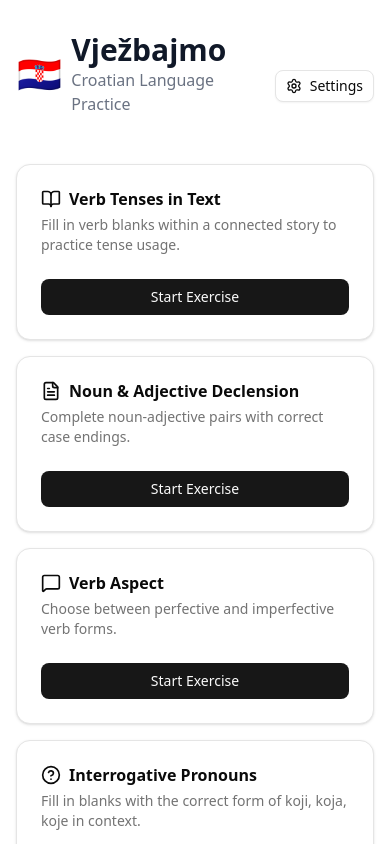
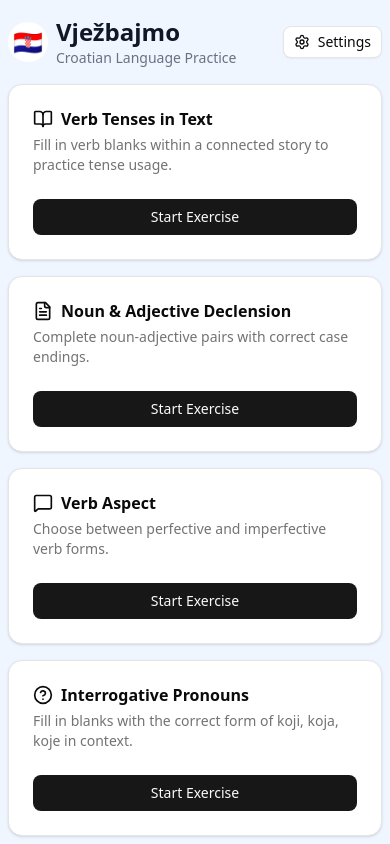
Before and after one commit to arielbk/vjezbajmo, a Next.js app: page / in a window 390 px wide. Shown: the top 844 px of the page. Built offline with nearby package versions, Linux system fonts and the light colour scheme.

Commit message:
fix: adjust mobile exercise widths

```diff
--- a/src/app/globals.css
+++ b/src/app/globals.css
@@ -116,7 +116,24 @@
   * {
     @apply border-border outline-ring/50;
   }
+  html {
+    @apply bg-blue-50;
+  }
   body {
-    @apply bg-background text-foreground;
+    @apply bg-blue-50;
+    @apply text-foreground;
   }
 }
+
+/* Safari mobile theme color */
+@media (prefers-color-scheme: light) {
+  :root {
+    color-scheme: light;
+  }
+}
+
+@media (prefers-color-scheme: dark) {
+  :root {
+    color-scheme: dark;
+  }
+}
--- a/src/app/layout.tsx
+++ b/src/app/layout.tsx
@@ -16,6 +16,7 @@ export const metadata: Metadata = {
   title: "Vježbajmo Hrvatski - Croatian Grammar Practice",
   description: "Practice Croatian grammar with dynamic exercises",
   viewport: "width=device-width, initial-scale=1",
+  themeColor: "#eff6ff", // blue-50 for Safari status bar
 };
 
 export default function RootLayout({
--- a/src/components/ParagraphExercise.tsx
+++ b/src/components/ParagraphExercise.tsx
@@ -137,7 +137,9 @@ export function ParagraphExercise({ exerciseSet, exerciseType, onComplete, onBac
   };
 
   const renderParagraphWithInputs = () => {
-    const paragraphParts = exerciseSet.paragraph.split(/___\d+___/);
+    // Remove the bracketed base forms from the paragraph since we show them in input placeholders
+    const cleanParagraph = exerciseSet.paragraph.replace(/\s*\([^)]+\)/g, '');
+    const paragraphParts = cleanParagraph.split(/___\d+___/);
     const inputs: React.ReactElement[] = [];
 
     exerciseSet.questions.forEach((question, index) => {
@@ -153,8 +155,8 @@ export function ParagraphExercise({ exerciseSet, exerciseType, onComplete, onBac
             value={answers[question.id] || ""}
             onChange={(e) => handleAnswerChange(question.id, e.target.value)}
             onKeyDown={(e) => handleKeyDown(e, index)}
-            className={`inline-block w-28 sm:w-32 text-center ${getInputStyling(results[question.id])}`}
-            placeholder={`(${question.baseForm})`}
+            className={`inline-block w-20 sm:w-28 lg:w-32 text-center ${getInputStyling(results[question.id])}`}
+            placeholder={question.baseForm}
             disabled={hasChecked}
           />
           {hasResult && <span className="ml-1">{getResultIcon(results[question.id])}</span>}
@@ -170,7 +172,7 @@ export function ParagraphExercise({ exerciseSet, exerciseType, onComplete, onBac
       }
     }
 
-    return <div className="text-base sm:text-lg leading-relaxed">{result}</div>;
+    return <div className="text-sm sm:text-base lg:text-lg leading-relaxed">{result}</div>;
   };
 
   const correctAnswers = Object.values(results).filter((r) => r.correct).length;
@@ -185,25 +187,25 @@ export function ParagraphExercise({ exerciseSet, exerciseType, onComplete, onBac
         <Progress value={progress} className="w-full h-1 rounded-none border-none bg-transparent" />
       </div>
 
-      <div className="max-w-4xl mx-auto space-y-6 pt-4">
+      <div className="max-w-4xl mx-auto space-y-4 sm:space-y-6 pt-4 px-2 sm:px-4">
         <div className="flex items-center justify-between">
           <Button variant="outline" onClick={onBack}>
             <ArrowLeft className="h-4 w-4 mr-2" />
             Back to Selection
           </Button>
           {hasChecked && (
-            <div className="text-sm text-muted-foreground">
+            <div className="text-xs sm:text-sm text-muted-foreground">
               Score: {correctAnswers}/{totalQuestions} ({Math.round(progress)}%)
             </div>
           )}
         </div>
 
-        <Card>
-          <CardHeader>
-            <CardTitle className="text-xl sm:text-2xl">{title}</CardTitle>
+        <Card className="mx-0 sm:mx-auto">
+          <CardHeader className="pb-3 sm:pb-6">
+            <CardTitle className="text-lg sm:text-xl lg:text-2xl">{title}</CardTitle>
           </CardHeader>
-          <CardContent className="space-y-4 sm:space-y-6">
-            <div className="bg-muted/30 p-4 sm:p-6 rounded-lg">{renderParagraphWithInputs()}</div>
+          <CardContent className="space-y-3 sm:space-y-6 px-3 sm:px-6">
+            <div className="bg-muted/30 p-3 sm:p-6 rounded-lg">{renderParagraphWithInputs()}</div>
 
             {!hasChecked ? (
               <div className="text-center">
@@ -230,7 +232,7 @@ export function ParagraphExercise({ exerciseSet, exerciseType, onComplete, onBac
                     if (!result) return null;
 
                     return (
-                      <div key={question.id} className="border rounded-lg p-3">
+                      <div key={question.id} className="border rounded-lg p-2 sm:p-3">
                         <div className="flex items-start gap-2">
                           <span className="font-medium text-sm flex-shrink-0 min-w-[1.5rem] sm:min-w-[2rem]">
                             #{index + 1}
--- a/src/components/SentenceExercise.tsx
+++ b/src/components/SentenceExercise.tsx
@@ -122,14 +122,14 @@ export function SentenceExercise({ exerciseSet, exerciseType, onComplete, onBack
     const userAnswer = answers[exercise.id] || "";
 
     return (
-      <div className="text-base sm:text-lg leading-relaxed">
+      <div className="text-sm sm:text-base lg:text-lg leading-relaxed">
         <span>{parts[0]}</span>
-        <span className="inline-block mx-1">
+        <span className="inline-block mx-0.5 sm:mx-1">
           <Input
             type="text"
             value={userAnswer}
             onChange={(e) => handleAnswerChange(exercise.id, e.target.value)}
-            className={`inline-block w-32 sm:w-40 text-center ${getInputStyling(result)}`}
+            className={`inline-block w-24 sm:w-32 lg:w-40 text-center ${getInputStyling(result)}`}
             placeholder="Your answer"
             disabled={hasChecked}
           />
@@ -137,7 +137,7 @@ export function SentenceExercise({ exerciseSet, exerciseType, onComplete, onBack
         </span>
         <span>{parts[1] || ""}</span>
         {result && result.correct && result.diacriticWarning && (
-          <div className="mt-1 text-sm text-yellow-700 bg-yellow-50 p-2 rounded">
+          <div className="mt-1 text-sm text-yellow-700 bg-yellow-50 p-1.5 sm:p-2 rounded">
             <AlertTriangle className="h-4 w-4 inline mr-1" />
             Correct! Remember to use proper diacritics: <strong>{result.matchedAnswer}</strong>
           </div>
@@ -158,36 +158,36 @@ export function SentenceExercise({ exerciseSet, exerciseType, onComplete, onBack
         <Progress value={progress} className="w-full h-1 rounded-none border-none bg-transparent" />
       </div>
 
-      <div className="max-w-4xl mx-auto space-y-6 pt-4">
+      <div className="max-w-4xl mx-auto space-y-4 sm:space-y-6 pt-4 px-2 sm:px-4">
         <div className="flex items-center justify-between">
           <Button variant="outline" onClick={onBack}>
             <ArrowLeft className="h-4 w-4 mr-2" />
             Back to Selection
           </Button>
           {hasChecked && (
-            <div className="text-sm text-muted-foreground">
+            <div className="text-xs sm:text-sm text-muted-foreground">
               Final Score: {correctAnswers}/{exercises.length} ({Math.round((correctAnswers / exercises.length) * 100)}
               %)
             </div>
           )}
         </div>
 
-        <Card>
-          <CardHeader>
-            <CardTitle className="text-xl sm:text-2xl">{title}</CardTitle>
+        <Card className="mx-0 sm:mx-auto">
+          <CardHeader className="pb-3 sm:pb-6">
+            <CardTitle className="text-lg sm:text-xl lg:text-2xl">{title}</CardTitle>
           </CardHeader>
-          <CardContent className="space-y-6 sm:space-y-8">
+          <CardContent className="space-y-4 sm:space-y-8 px-3 sm:px-6">
             {exercises.map((exercise, index) => (
-              <div key={exercise.id} className="space-y-3 sm:space-y-4">
+              <div key={exercise.id} className="space-y-2 sm:space-y-4">
                 <div className="flex items-start gap-2 sm:gap-3">
-                  <span className="text-sm font-medium text-muted-foreground mt-1 min-w-[1.5rem] sm:min-w-[2rem] flex-shrink-0">
+                  <span className="text-sm font-medium text-muted-foreground mt-1 min-w-[1.2rem] sm:min-w-[2rem] flex-shrink-0">
                     {index + 1}.
                   </span>
                   <div className="flex-1 min-w-0">
-                    <div className="bg-muted/30 p-3 sm:p-4 rounded-lg">{renderSentenceWithInput(exercise)}</div>
+                    <div className="bg-muted/30 p-2 sm:p-4 rounded-lg">{renderSentenceWithInput(exercise)}</div>
 
                     {hasChecked && results[exercise.id] && (
-                      <div className="mt-3 border rounded-lg p-3">
+                      <div className="mt-2 sm:mt-3 border rounded-lg p-2 sm:p-3">
                         <div className="flex items-start gap-2">
                           {results[exercise.id].correct ? (
                             <Check className="h-5 w-5 text-green-600 mt-0.5" />
--- a/src/components/VjezbajmoApp.tsx
+++ b/src/components/VjezbajmoApp.tsx
@@ -156,14 +156,14 @@ export function VjezbajmoApp() {
 
   return (
     <div className="min-h-screen">
-      <div className="container mx-auto px-4 py-8">
+      <div className="container mx-auto px-2 sm:px-4 py-4 sm:py-8">
         {/* Header with app title and settings */}
-        <div className="flex items-center justify-between mb-6">
-          <div className="flex items-center justify-between mb-6">
-            <span className="mr-2 rounded-full bg-white inline-grid place-items-center w-12 h-12 text-4xl">🇭🇷</span>
+        <div className="flex items-center justify-between mb-4 sm:mb-6">
+          <div className="flex items-center gap-2 sm:gap-3">
+            <span className="rounded-full bg-white inline-grid place-items-center w-10 h-10 sm:w-12 sm:h-12 text-2xl sm:text-4xl">🇭🇷</span>
             <div>
-              <h1 className="text-3xl font-bold text-gray-900">Vježbajmo</h1>
-              <p className="text-gray-500">Croatian Language Practice</p>
+              <h1 className="text-2xl sm:text-3xl font-bold text-gray-900">Vježbajmo</h1>
+              <p className="text-sm sm:text-base text-gray-500">Croatian Language Practice</p>
             </div>
           </div>
           <SettingsModal />
```
